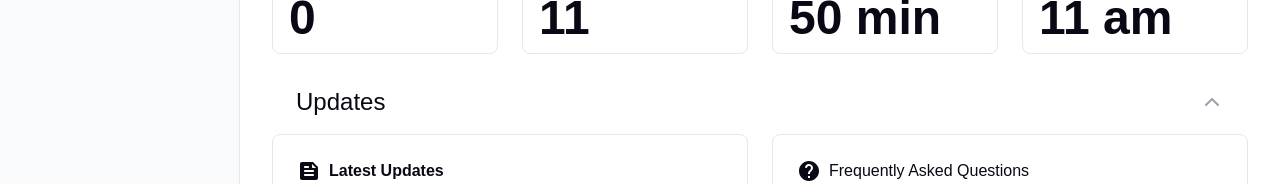
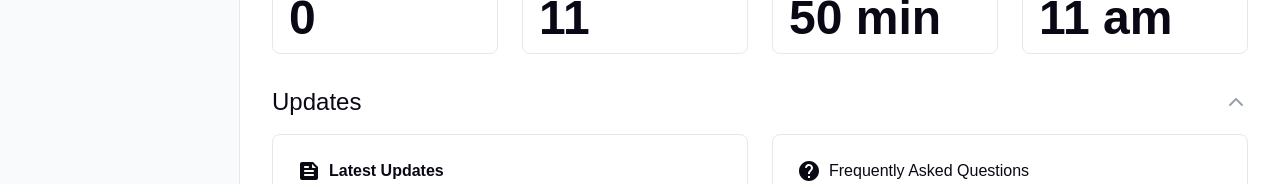
Before and after one commit to vikaspandey-techsierra/mersive-portal, a Next.js app: page /pages/home in a window 1280 px wide. Shown: the part 246-430 px from the top of the page. Built offline with nearby package versions, Linux system fonts and the light colour scheme.

Commit message:
Fixed heading spacing for Home page

```diff
--- a/components/home/UpdatesSection.tsx
+++ b/components/home/UpdatesSection.tsx
@@ -29,7 +29,7 @@ const UpdatesSection = ({
     <div className="px-8 text-[#090814]">
       {/* Header */}
       <button
-        className="w-full flex items-center justify-between px-6 py-4"
+        className="w-full flex items-center justify-between py-4"
         onClick={() => setOpen((v) => !v)}
       >
         <span className="text-2xl font-medium">Updates</span>
```
